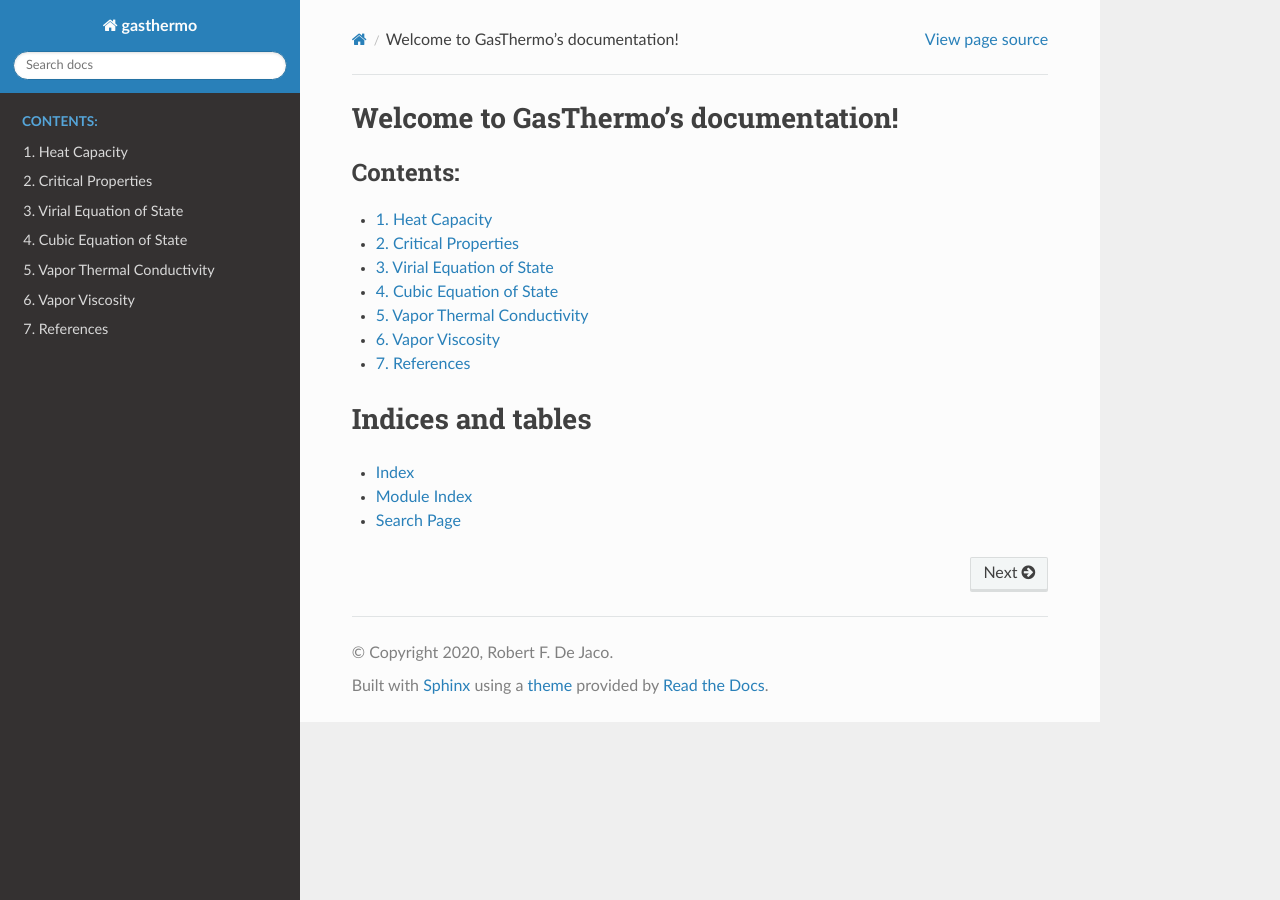
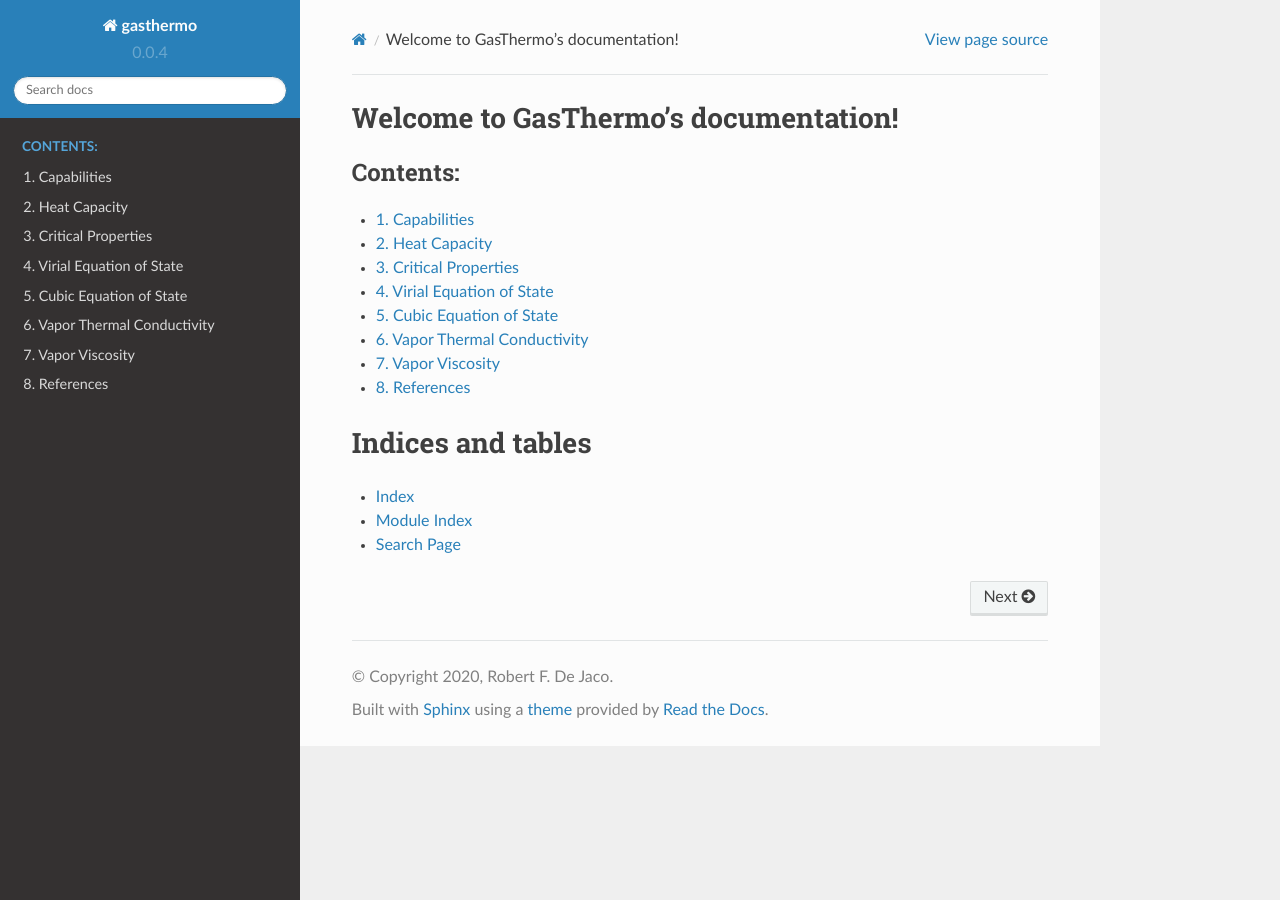
Before and after one commit to ramanishsingh/RealGas, a Sphinx documentation site: the page built from docs/source/index.rst, in a window 1280 px wide. Built offline with Sphinx 7.4.7 and the Read the Docs theme 2.0.0, drawn with Linux system fonts in a browser that asks for light colours.

Commit message:
Add explicit version to docs

```diff
--- /dev/null
+++ b/docs/source/capabilities.rst
@@ -0,0 +1,2 @@
+Capabilities
+============
--- a/docs/source/conf.py
+++ b/docs/source/conf.py
@@ -23,6 +23,7 @@ author = 'Robert F. De Jaco'
 
 # The full version, including alpha/beta/rc tags
 release = '0.0.4'
+version = '0.0.4'
 
 
 # -- General configuration ---------------------------------------------------
@@ -32,11 +33,14 @@ release = '0.0.4'
 # ones.
 extensions = [
     'recommonmark',
-    'sphinx.ext.autodoc', 'sphinx.ext.coverage',
+    'sphinx.ext.autodoc',
+    'sphinx.ext.coverage',
     'sphinx.ext.todo', 'sphinx.ext.viewcode',
     'sphinx.ext.graphviz',
-    'sphinx.ext.mathjax', 'sphinx.ext.ifconfig', 'sphinx.ext.githubpages', #'sphinx.ext.doctest', 'sphinx.ext.intersphinx',
-    'sphinxcontrib.bibtex'
+    'sphinx.ext.mathjax',
+    'sphinx.ext.ifconfig', 'sphinx.ext.githubpages',
+    'sphinx.ext.doctest', 'sphinx.ext.intersphinx',
+    'sphinxcontrib.bibtex',
 ]
 
 todo_include_todos = True
@@ -57,8 +61,9 @@ exclude_patterns = []
 # a list of builtin themes.
 #
 html_theme = 'sphinx_rtd_theme'
+epub_theme = 'epub'
 
 # Add any paths that contain custom static files (such as style sheets) here,
 # relative to this directory. They are copied after the builtin static files,
 # so a file named "default.css" will overwrite the builtin "default.css".
-html_static_path = []
+html_static_path = ['_static']
--- a/docs/source/index.rst
+++ b/docs/source/index.rst
@@ -12,6 +12,7 @@
    :caption: Contents:
 
 
+   capabilities
    heat_capacity
    critical_properties
    virial
```
